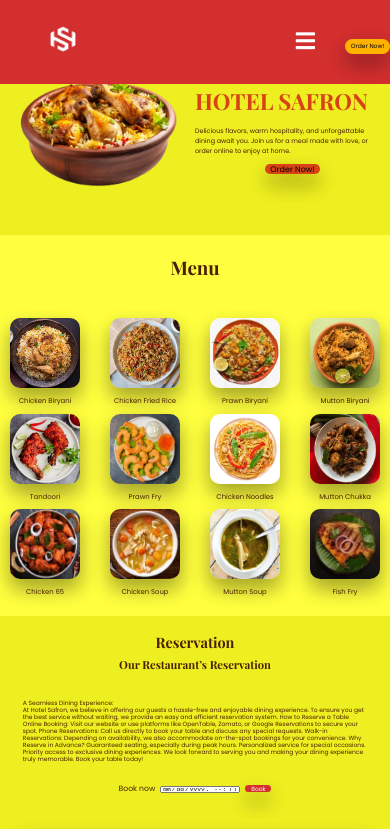
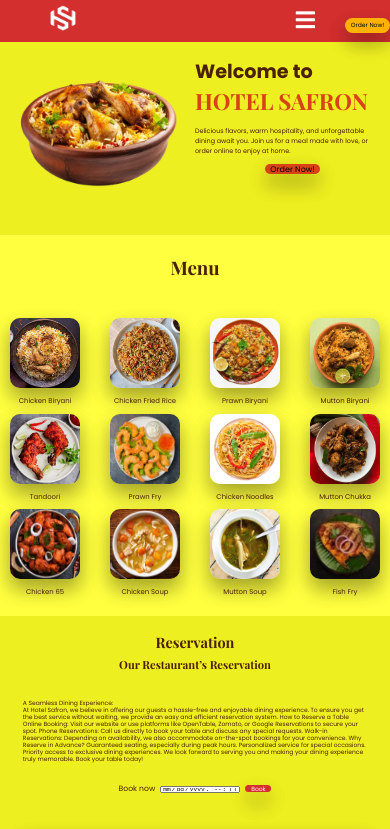
Before and after one commit to shahith2003/hotelsafron, a plain HTML site: page index.html in a window 390 px wide. Shown: the top 829 px of the page. Drawn offline with nearby package versions, Linux system fonts and the light colour scheme; a web font is replaced by a local one.

Commit message:
hotelsafron

```diff
--- a/style.css
+++ b/style.css
@@ -16,7 +16,6 @@
 header{
     background-color: #d32f2f;
     width: 100%;
-    height: 10%;
     align-items: center;
     display: flex;
     position: fixed;
@@ -897,6 +896,9 @@
 
 @media(max-width:600px){
 
+    header{
+        height: 5%;
+    }
     .logo img{
         width: 32px;
         height: 32px;
```
